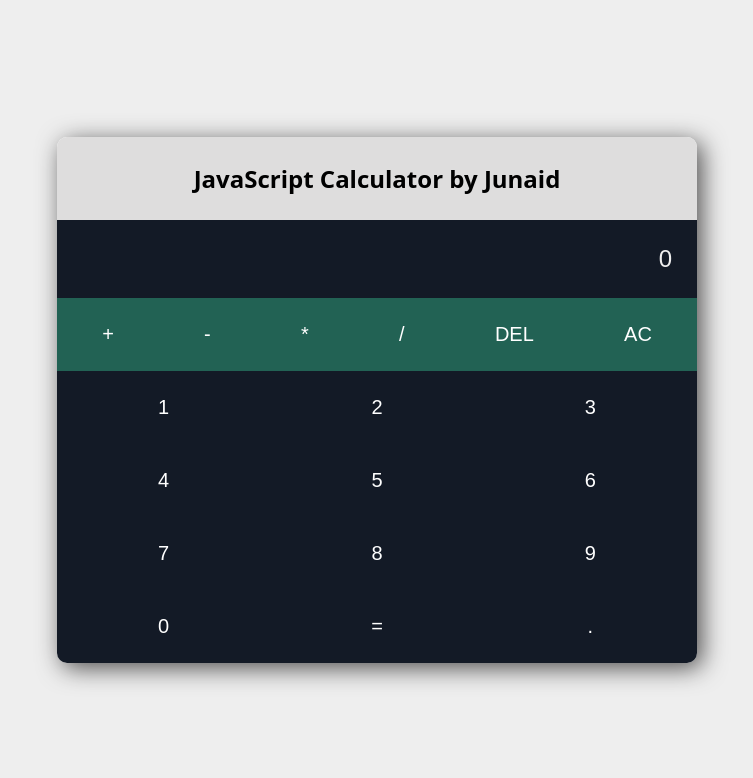
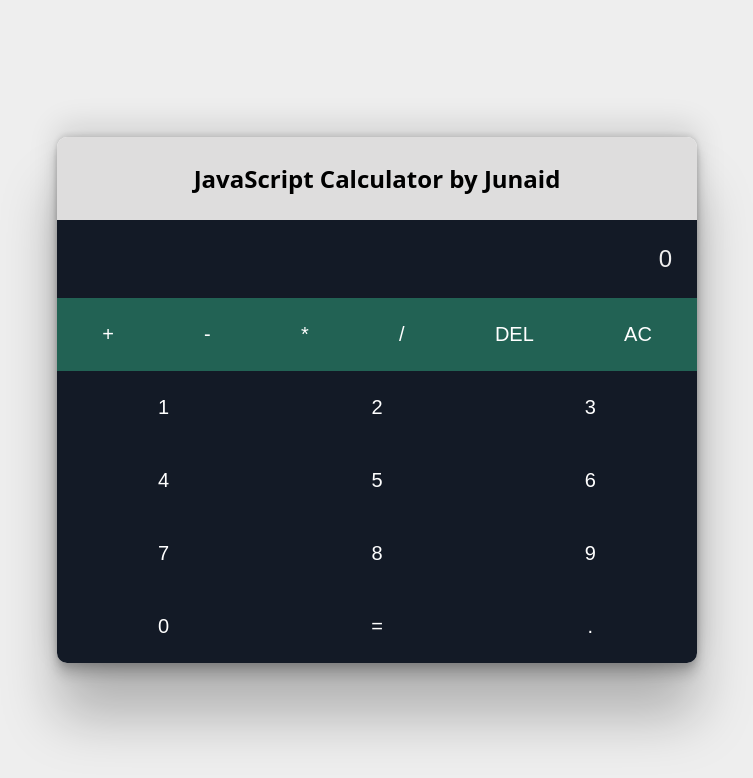
Before and after one commit to junaidtahir5/react-calculator, a React (Create React App) app: page / in a window 1280 px wide. Shown: the top 778 px of the page, without its empty margins (263-1016 px from the left). Built offline with nearby package versions, Linux system fonts and the light colour scheme.

Commit message:
Shadow adjustment

```diff
--- a/src/App.css
+++ b/src/App.css
@@ -10,7 +10,8 @@
   background-color: #fff;
   border-radius: 10px;
   overflow: hidden;
-  box-shadow: 5px 5px 25px rgb(79, 78, 78)
+  /* box-shadow: 5px 5px 25px rgb(79, 78, 78) */
+  box-shadow: rgba(0, 0, 0, 0.25) 0px 54px 55px, rgba(0, 0, 0, 0.12) 0px -12px 30px, rgba(0, 0, 0, 0.12) 0px 4px 6px, rgba(0, 0, 0, 0.17) 0px 12px 13px, rgba(0, 0, 0, 0.09) 0px -3px 5px;
 
 }
 h1 {
```
